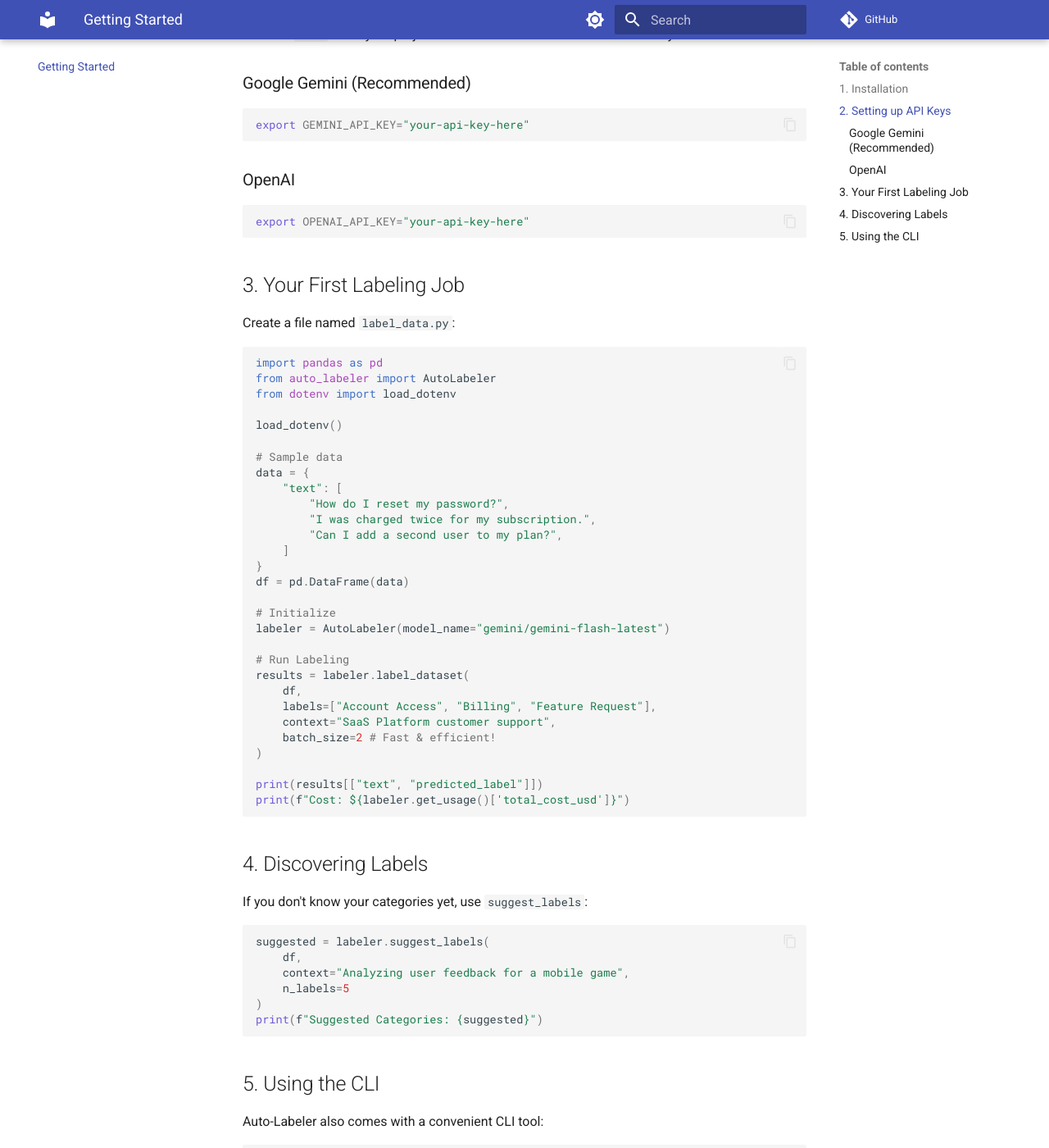
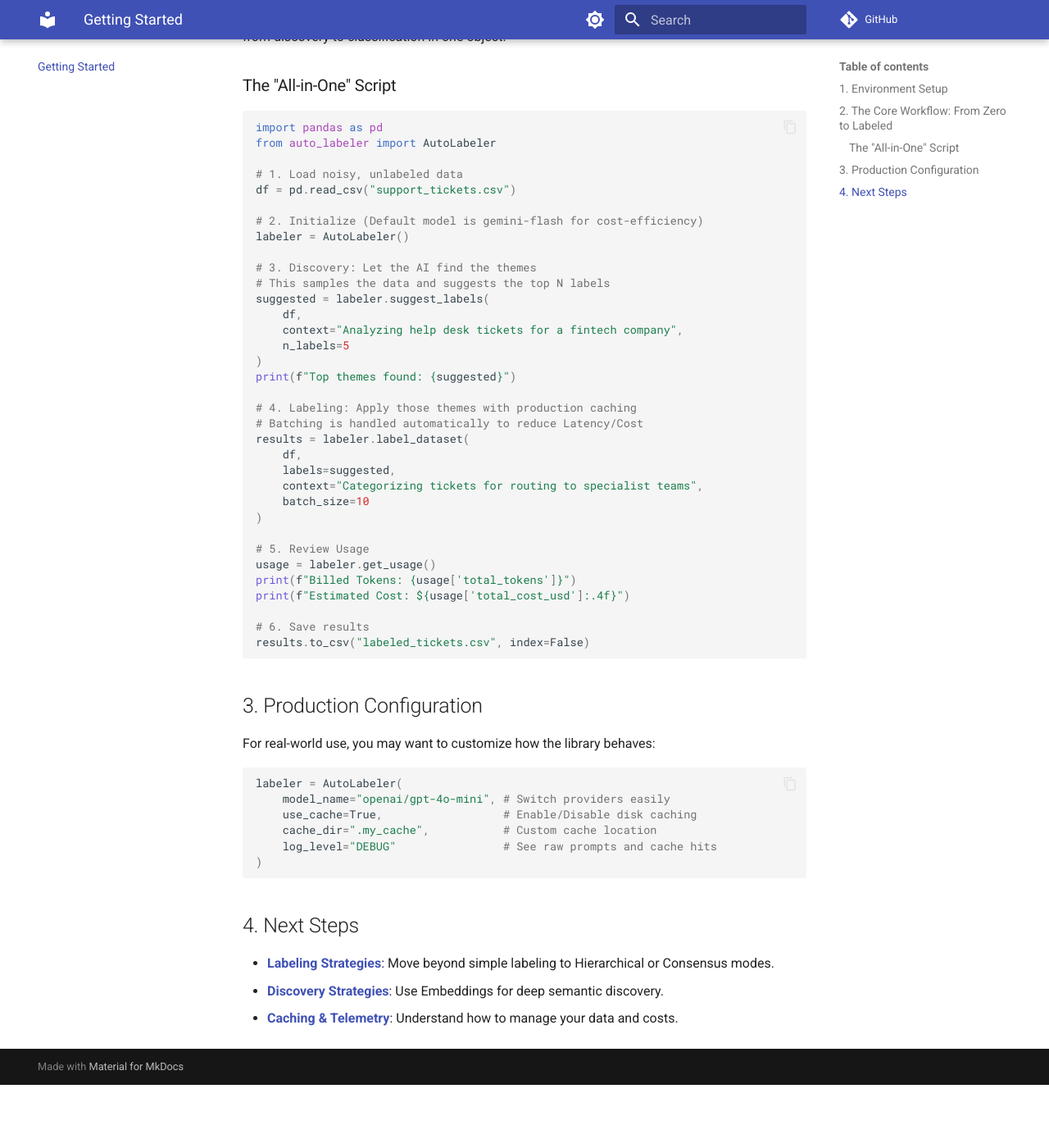
Before and after one commit to ajit3259/Auto-Labeler, an MkDocs documentation site: the page built from docs/getting-started.md, in a window 1280 px wide and 1400 px high, scrolled down 581 px. Shown: the whole window at 82% size. Built offline with MkDocs 1.6.1 and Material for MkDocs 9.7.7, drawn with Linux system fonts in a browser that asks for light colours; comment, search, counter and statistics services are not loaded; after the commit the page ends 1904 px from its top, so only the background shows below that; some of the changed text lies outside the part shown.

````diff
--- a/docs/getting-started.md
+++ b/docs/getting-started.md
@@ -1,88 +1,73 @@
 # Getting Started
 
-Getting up and running with Auto-Labeler is simple. Follow this guide to set up your environment and run your first labeling job.
+This guide walks you through the "Zero to Labeled" workflow. We'll take a raw CSV and turn it into a categorized dataset with cost telemetry.
 
-## 1. Installation
+## 1. Environment Setup
 
-Auto-Labeler requires Python 3.9 or higher.
+Auto-Labeler is a lightweight wrapper around LiteLLM and Pandas. Ensure you have an API key for your preferred provider (Gemini is the default).
 
 ```bash
-pip install auto-labeler
+pip install auto-labeler-ai
+export GEMINI_API_KEY="your-key-here"
 ```
 
-## 2. Setting up API Keys
+## 2. The Core Workflow: From Zero to Labeled
 
-Auto-Labeler uses **LiteLLM** under the hood, supporting 100+ LLM providers. You'll need an API key for the model you want to use.
+In a real project, you usually start with text and no taxonomy. Auto-Labeler handles the transition from discovery to classification in one object.
 
-Create a `.env` file in your project root or set the environment variables in your shell:
-
-### Google Gemini (Recommended)
-```bash
-export GEMINI_API_KEY="your-api-key-here"
-```
-
-### OpenAI
-```bash
-export OPENAI_API_KEY="your-api-key-here"
-```
-
-## 3. Your First Labeling Job
-
-Create a file named `label_data.py`:
+### The "All-in-One" Script
 
 ```python
 import pandas as pd
 from auto_labeler import AutoLabeler
-from dotenv import load_dotenv
 
-load_dotenv()
+# 1. Load noisy, unlabeled data
+df = pd.read_csv("support_tickets.csv")
 
-# Sample data
-data = {
-    "text": [
-        "How do I reset my password?",
-        "I was charged twice for my subscription.",
-        "Can I add a second user to my plan?",
-    ]
-}
-df = pd.DataFrame(data)
+# 2. Initialize (Default model is gemini-flash for cost-efficiency)
+labeler = AutoLabeler()
 
-# Initialize
-labeler = AutoLabeler(model_name="gemini/gemini-flash-latest")
+# 3. Discovery: Let the AI find the themes
+# This samples the data and suggests the top N labels
+suggested = labeler.suggest_labels(
+    df,
+    context="Analyzing help desk tickets for a fintech company",
+    n_labels=5
+)
+print(f"Top themes found: {suggested}")
 
-# Run Labeling
+# 4. Labeling: Apply those themes with production caching
+# Batching is handled automatically to reduce Latency/Cost
 results = labeler.label_dataset(
     df,
-    labels=["Account Access", "Billing", "Feature Request"],
-    context="SaaS Platform customer support",
-    batch_size=2 # Fast & efficient!
+    labels=suggested,
+    context="Categorizing tickets for routing to specialist teams",
+    batch_size=10
 )
 
-print(results[["text", "predicted_label"]])
-print(f"Cost: ${labeler.get_usage()['total_cost_usd']}")
+# 5. Review Usage
+usage = labeler.get_usage()
+print(f"Billed Tokens: {usage['total_tokens']}")
+print(f"Estimated Cost: ${usage['total_cost_usd']:.4f}")
+
+# 6. Save results
+results.to_csv("labeled_tickets.csv", index=False)
 ```
 
-## 4. Discovering Labels
+## 3. Production Configuration
 
-If you don't know your categories yet, use `suggest_labels`:
+For real-world use, you may want to customize how the library behaves:
 
 ```python
-suggested = labeler.suggest_labels(
-    df,
-    context="Analyzing user feedback for a mobile game",
-    n_labels=5
+labeler = AutoLabeler(
+    model_name="openai/gpt-4o-mini", # Switch providers easily
+    use_cache=True,                  # Enable/Disable disk caching
+    cache_dir=".my_cache",           # Custom cache location
+    log_level="DEBUG"                # See raw prompts and cache hits
 )
-print(f"Suggested Categories: {suggested}")
 ```
 
-## 5. Using the CLI
-
-Auto-Labeler also comes with a convenient CLI tool:
-
-```bash
-# Discover labels
-auto-labeler discover -i feedback.csv -c "Exploring new labels" -n 5
-
-# Apply labels with batching
-auto-labeler label -i feedback.csv -l "Bug,Feature,UI" -c "Game Feedback" -o results.csv --batch-size 10
-```
+## 4. Next Steps
+- **[Labeling Strategies](features/labeling.md)**: Move beyond simple labeling to Hierarchical or Consensus modes.
+- **[Discovery Strategies](features/discovery.md)**: Use Embeddings for deep semantic discovery.
+- **[Caching & Telemetry](features/telemetry.md)**: Understand how to manage your data and costs.
````
Also changed, not shown: docs/features/discovery.md (+39 -8 lines), docs/features/labeling.md (+50 -9 lines), docs/features/telemetry.md (+45 -15 lines), docs/index.md (+29 -23 lines).
